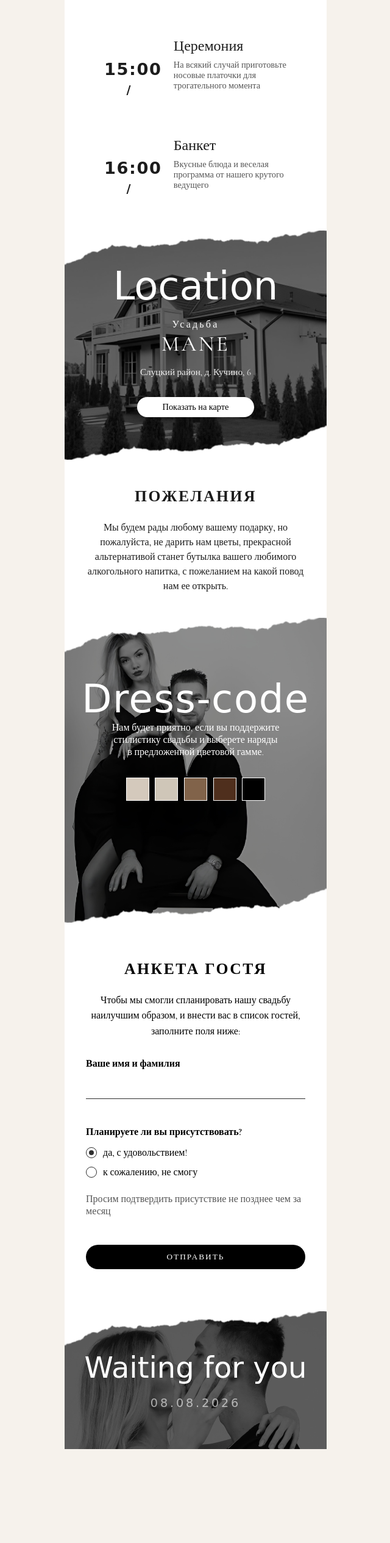
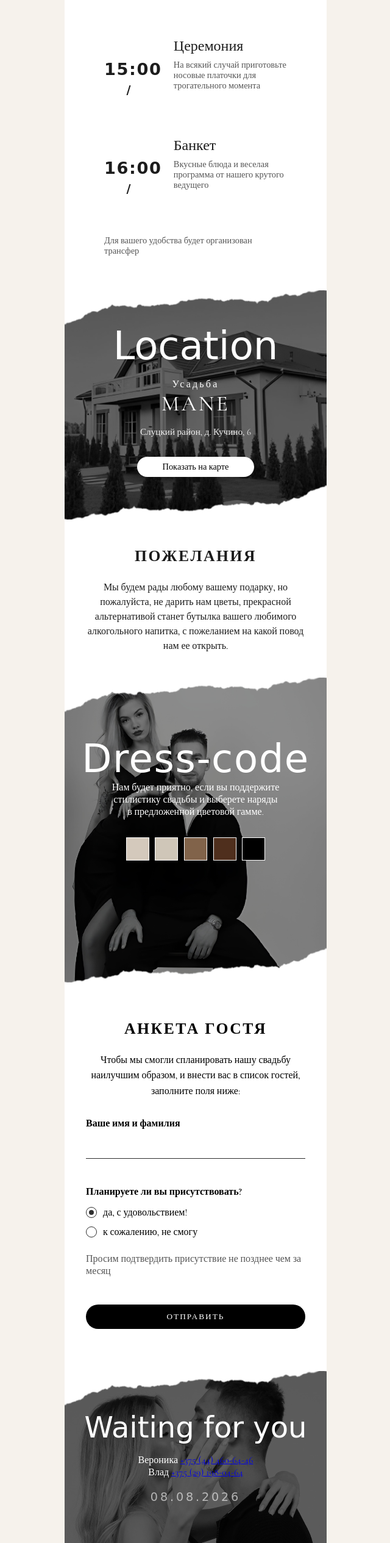
Before and after one commit to motika0/Wedding-invitation, a plain HTML site: page index.html in a window 1280 px wide. Shown: the part 1506-4036 px from the top of the page at 61% size, without its empty margins (319-959 px from the left). Before the commit the page ends 3882 px from the top, so only its background shows below. Drawn offline with nearby package versions, Linux system fonts and the light colour scheme; a web font is replaced by a local one.

Commit message:
Update index.html

```diff
--- a/index.html
+++ b/index.html
@@ -95,6 +95,12 @@
           <div class="event">
             <h3>Банкет</h3>
             <p>Вкусные блюда и веселая программа от нашего крутого ведущего</p>
+          </div>
+        </li>
+
+          <li>
+          <div class="event">
+            <p class="transfer">Для вашего удобства будет организован трансфер</p>
           </div>
         </li>
       </ul>
@@ -211,7 +217,12 @@
 
     <section class="section  section--center footer_bg">
       <p class="footer-title">Waiting for you</p>
+                  <p class="footer-numbers">
+        Вероника <a class="footer-href" href="tel:+375444606446">+375 (44) 460-64-46</a><br>
+        Влад <a class="footer-href" href="tel:+375291980464">+375 (29) 198-04-64</a>
+      </p>
       <p class="footer-date">08.08.2026</p>
+
     </section>
 
 
```
